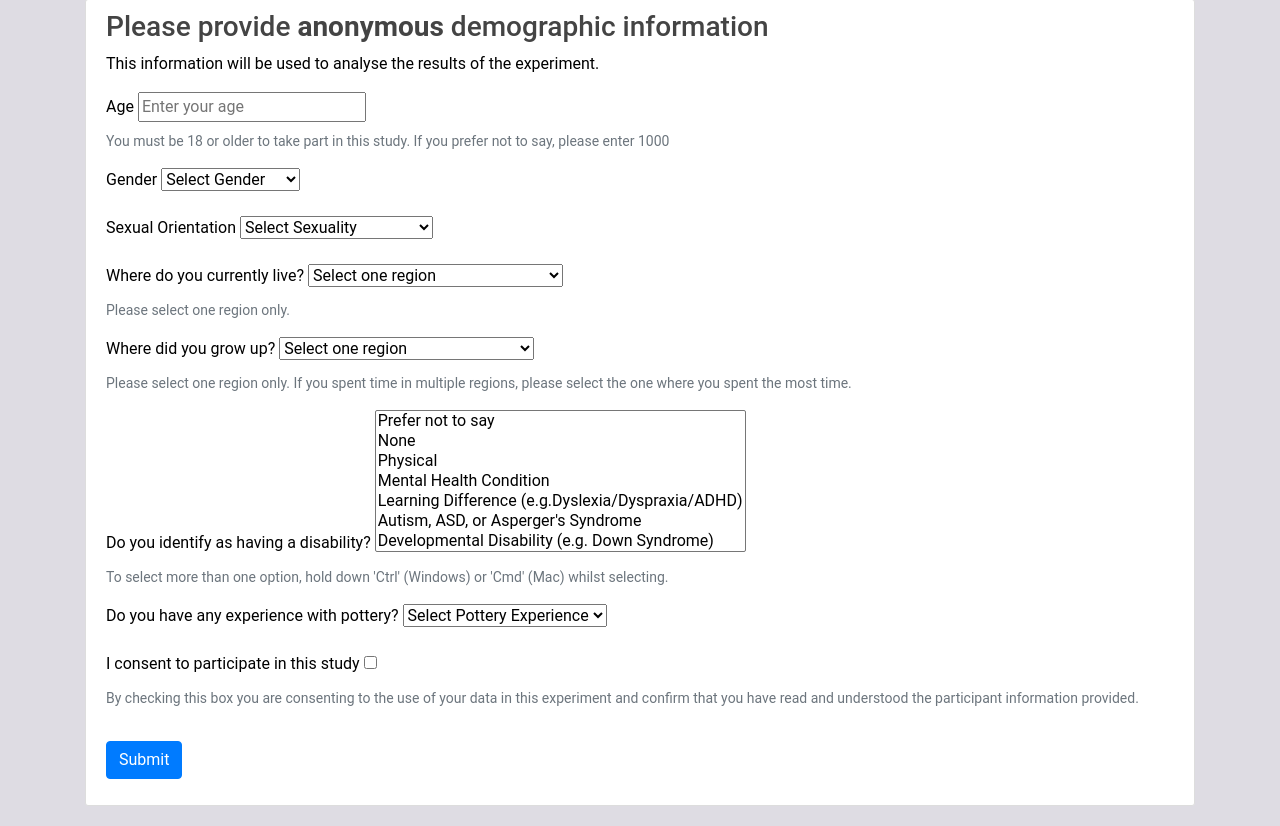
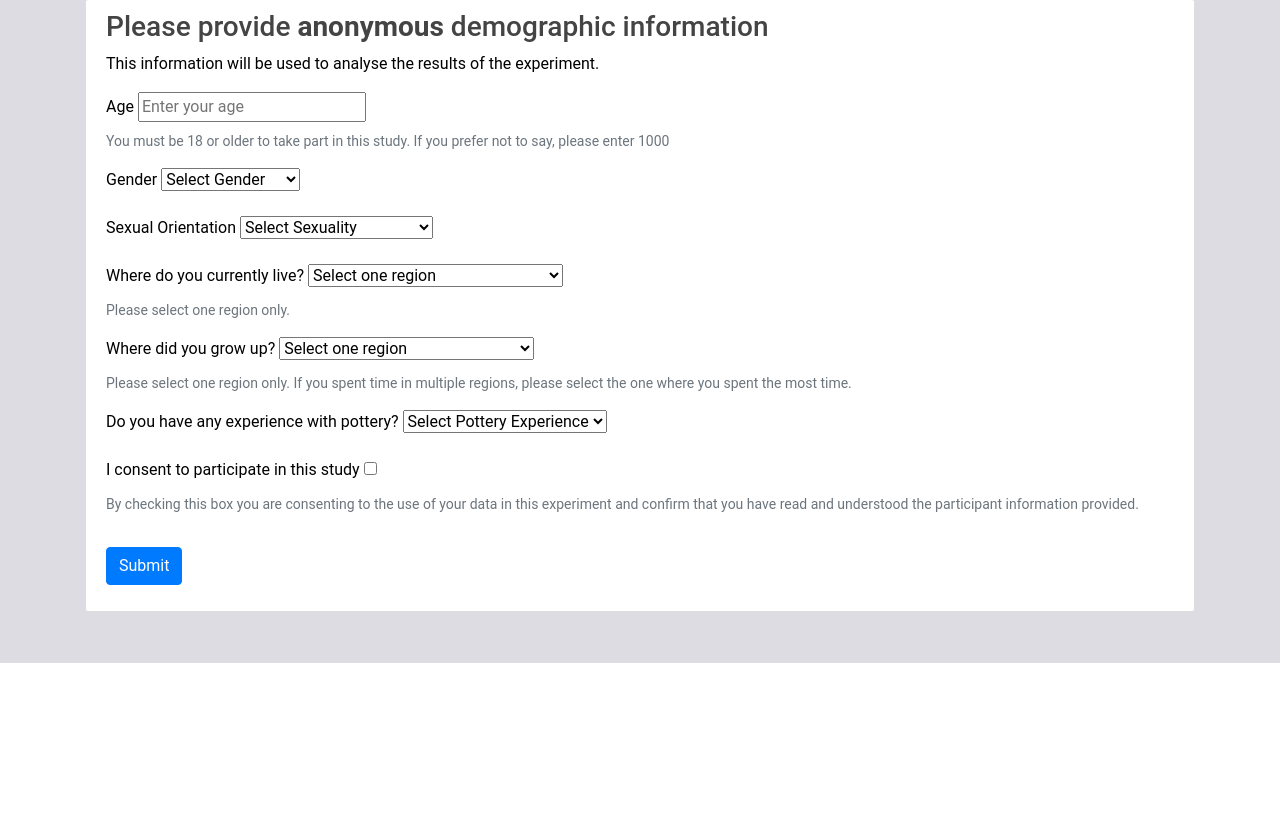
Before and after one commit to JoshMT04/ThePerfectPotStudy, a Flask app: page /start_experiment in a window 1280 px wide. Shown: the part 137-963 px from the top of the page. After the commit the page ends 800 px from the top, so only its background shows below. Run offline with Flask 3, Linux system fonts and the light colour scheme.

Commit message:
Removed disability question

```diff
--- a/app/metadata/forms.py
+++ b/app/metadata/forms.py
@@ -11,11 +11,11 @@ regions = [
 ]
 
 # Create a list of all disability options
-disablities = [
-    ('prefer_not_to_say', _l('Prefer not to say')), ('none', _l('None')), ('physical', _l('Physical')),
-    ('mental_health', _l('Mental Health Condition')), ('learning', _l('Learning Difference (e.g.Dyslexia/Dyspraxia/ADHD)')),
-    ('autism', _l("Autism, ASD, or Asperger's Syndrome")), ('developmental', _l('Developmental Disability (e.g. Down Syndrome)')),
-]
+# disablities = [
+#     ('prefer_not_to_say', _l('Prefer not to say')), ('none', _l('None')), ('physical', _l('Physical')),
+#     ('mental_health', _l('Mental Health Condition')), ('learning', _l('Learning Difference (e.g.Dyslexia/Dyspraxia/ADHD)')),
+#     ('autism', _l("Autism, ASD, or Asperger's Syndrome")), ('developmental', _l('Developmental Disability (e.g. Down Syndrome)')),
+# ]
 
 # Create a form for the user to input their information
 class UserInfoForm(FlaskForm):
@@ -29,7 +29,7 @@ class UserInfoForm(FlaskForm):
         ('other', _l('Other')), ('prefer_not_to_say', _l('Prefer not to say'))
         ], validators=[DataRequired()])
 
-    sexuality = SelectField(_l('Sexual Orientation'), choices=[ # Create a dropdown menu for the user to input their sexuality
+    sexuality = SelectField(_l('Sexual Orientation'), choices=[
         ('', _l('Select Sexuality')), ('heterosexual', _l('Heterosexual or straight')), ('homosexual', _l('Gay or Lesbian')), ('bisexual', _l('Bisexual')),
         ('other', _l('Other')), ('prefer_not_to_say', _l('Prefer not to say')),
     ], validators=[DataRequired()])
@@ -37,7 +37,7 @@ class UserInfoForm(FlaskForm):
     current_residence_region = SelectField(_l('Where do you currently live?'), choices=[('', _l('Select one region'))] + regions, validators=[DataRequired()])
     upbringing_region = SelectField(_l('Where did you grow up?'), choices=[('', _l('Select one region'))] + regions, validators=[DataRequired()])
 
-    disability = SelectMultipleField(_l('Do you identify as having a disability?'), choices=disablities, validators=[DataRequired()])
+    # disability = SelectMultipleField(_l('Do you identify as having a disability?'), choices=disablities, validators=[DataRequired()])
 
     potter = SelectField(_l('Do you have any experience with pottery?'), choices=[ # Create a dropdown menu for the user to input their potter status
         ('', _l('Select Pottery Experience')), ('amateur', _l('Amateur')), ('professional', _l('Professional')),
@@ -62,9 +62,9 @@ class UserInfoForm(FlaskForm):
     def validate_upbringing_region(form, field):
         form.validate_region(field)
 
-    def validate_disability(form, field):
-        if not field.data:
-            raise ValidationError(_l("Please select at least one option."))
+    # def validate_disability(form, field):
+    #     if not field.data:
+    #         raise ValidationError(_l("Please select at least one option."))
 
     def validate_gender(form, field):
         if not field.data:
--- a/app/metadata/routes.py
+++ b/app/metadata/routes.py
@@ -118,7 +118,7 @@ def start_experiment():
         form.current_residence_region.data = ''
         form.upbringing_region.data = ''
         form.sexuality.data = ''
-        form.disability.data = []
+        # form.disability.data = []
         form.consent.data = ''
         form.potter.data = ''
 
@@ -139,7 +139,7 @@ def start_experiment():
         session['age'] = form.age.data
         session['gender'] = form.gender.data
         session['sexuality'] = form.sexuality.data
-        session['disability'] = form.disability.data
+        # session['disability'] = form.disability.data
         session['potter'] = form.potter.data
 
         # Preferred normalized keys for analysis/export.
@@ -148,7 +148,7 @@ def start_experiment():
         session['sexual_orientation'] = form.sexuality.data
         session['current_residence_region_code'] = form.current_residence_region.data
         session['upbringing_region_code'] = form.upbringing_region.data
-        session['disability_identity_codes'] = form.disability.data
+        # session['disability_identity_codes'] = form.disability.data
         session['pottery_experience_level'] = form.potter.data
 
         # Store client/session context for downstream analysis.
--- a/app/templates/meta_data.html
+++ b/app/templates/meta_data.html
@@ -72,7 +72,7 @@
                     </div>
                 {% endif %}
             </div>
-            <div class="form-group">
+            {# <div class="form-group">
                 {{ form.disability.label(class="form-control-label") }} {{ form.disability(size=7) }}
                 <small class="form-text text-muted">
                     {{ _("To select more than one option, hold down 'Ctrl' (Windows) or 'Cmd' (Mac) whilst selecting.") }}
@@ -84,7 +84,7 @@
                         {% endfor %}
                     </div>
                 {% endif %}
-            </div>
+            </div> #}
             <div class="form-group">
                 {{ form.potter.label(class="form-control-label") }} {{ form.potter() }}
                 {% if form.potter.errors %}
```
